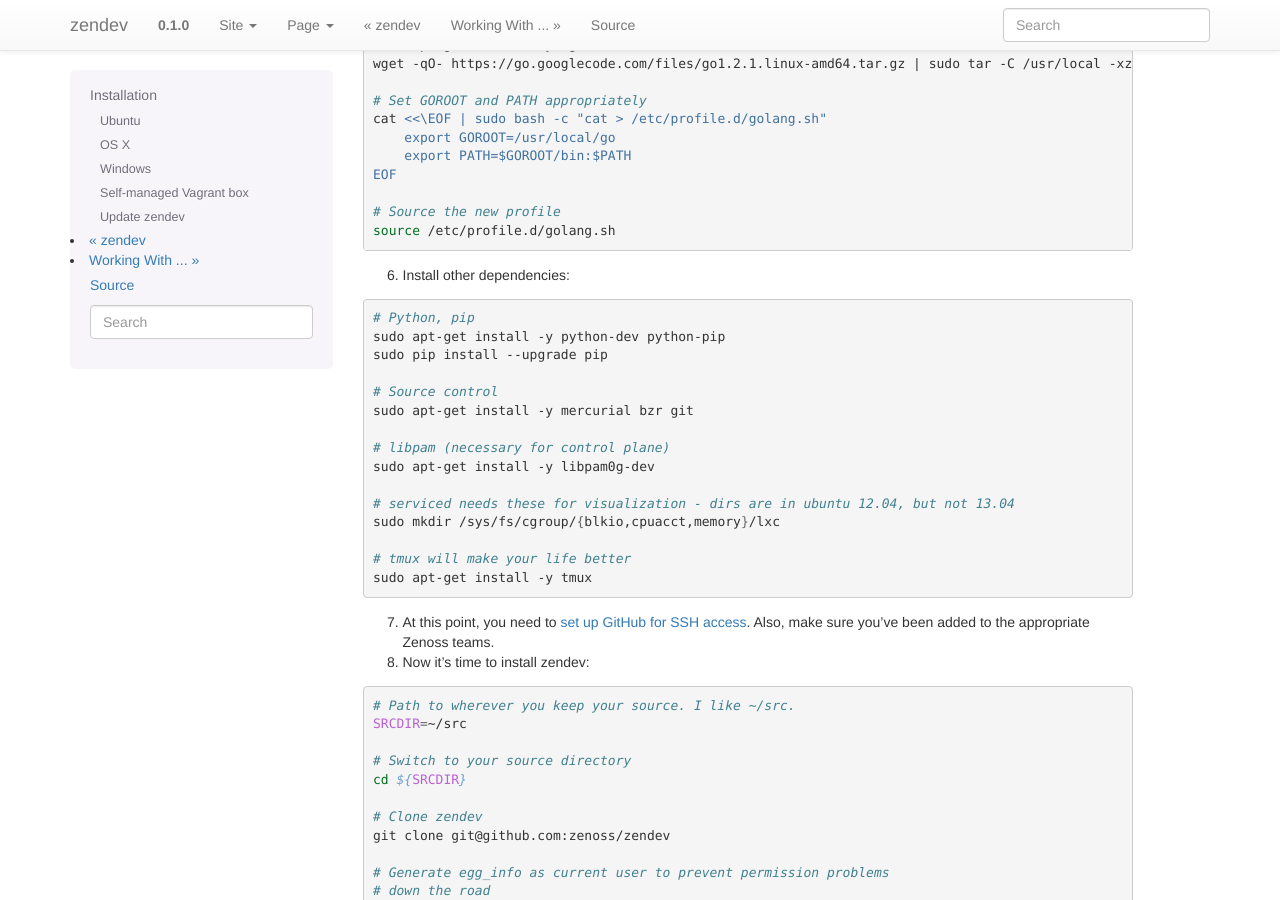
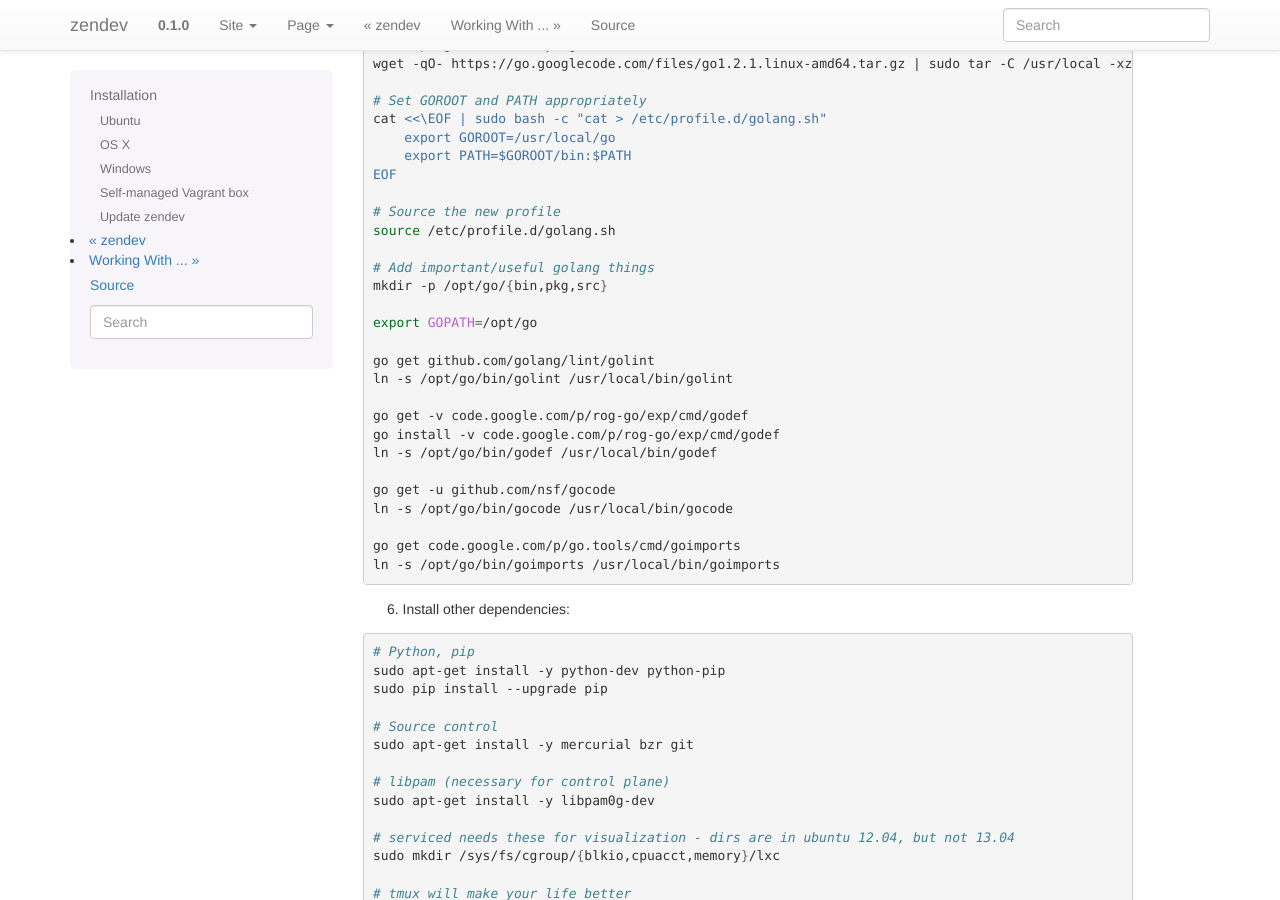
Before and after one commit to zenoss/zendev, a Sphinx documentation site: the page built from docs/installation.rst, in a window 1280 px wide and 900 px high, scrolled down 1581 px. Built offline with Sphinx 7.4.7, drawn with Linux system fonts in a browser that asks for light colours.

Commit message:
Document goenv additions

```diff
--- a/docs/installation.rst
+++ b/docs/installation.rst
@@ -101,6 +101,24 @@ good. Now modify the Docker upstart script to handle resolution of local DNS:
 
     # Source the new profile
     source /etc/profile.d/golang.sh
+
+    # Add important/useful golang things
+    mkdir -p /opt/go/{bin,pkg,src}
+
+    export GOPATH=/opt/go
+
+    go get github.com/golang/lint/golint
+    ln -s /opt/go/bin/golint /usr/local/bin/golint
+
+    go get -v code.google.com/p/rog-go/exp/cmd/godef
+    go install -v code.google.com/p/rog-go/exp/cmd/godef
+    ln -s /opt/go/bin/godef /usr/local/bin/godef
+
+    go get -u github.com/nsf/gocode
+    ln -s /opt/go/bin/gocode /usr/local/bin/gocode
+
+    go get code.google.com/p/go.tools/cmd/goimports
+    ln -s /opt/go/bin/goimports /usr/local/bin/goimports
 
 6. Install other dependencies:
 
```
